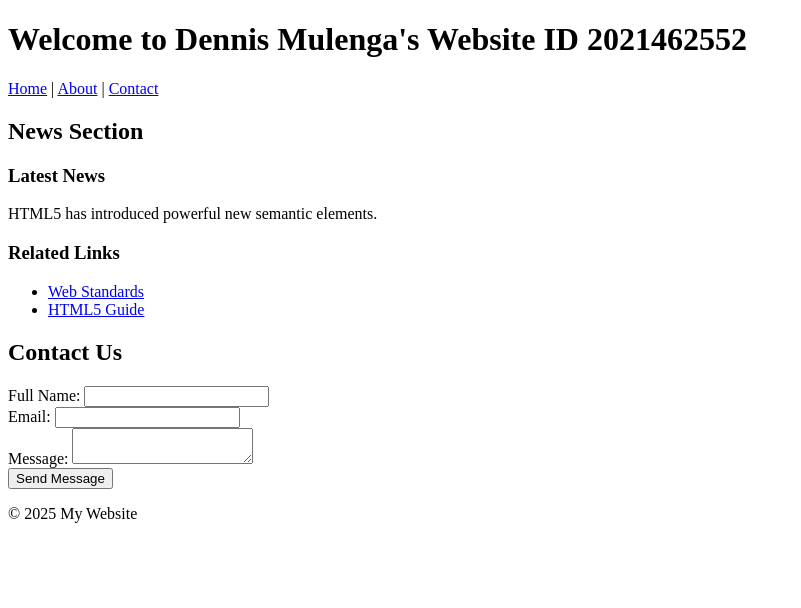
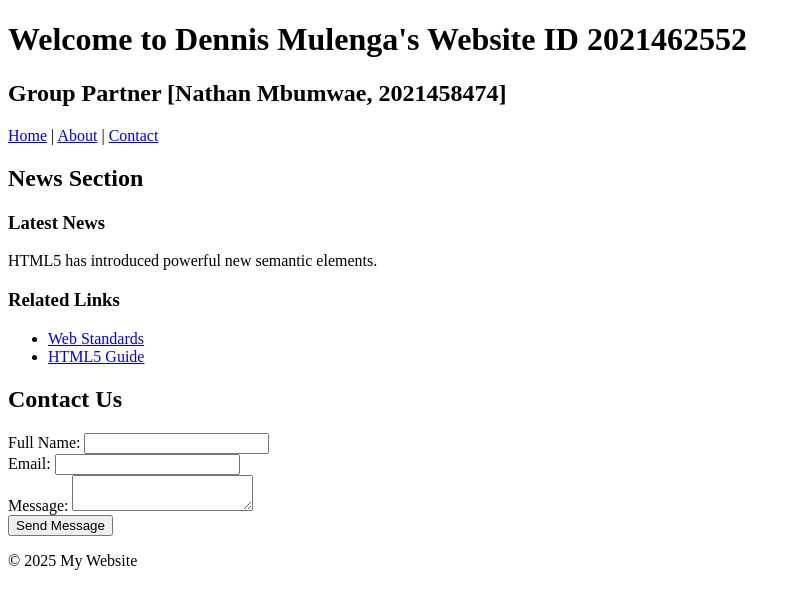
Before and after one commit to dennis-mulenga/lab2-html, a plain HTML site: page index.html in a window 1280 px wide. Shown: the whole page, without its empty margins (0-801 px from the left). Drawn offline with Linux system fonts and the light colour scheme.

Commit message:
Update index.html

```diff
--- a/index.html
+++ b/index.html
@@ -8,6 +8,7 @@
 <body>
  <header>
     <h1>Welcome to Dennis Mulenga's Website ID 2021462552</h1>
+     <h2>Group Partner [Nathan Mbumwae, 2021458474]</h2>
     <nav>
         <a href="#">Home</a> |
         <a href="#">About</a> |
```
